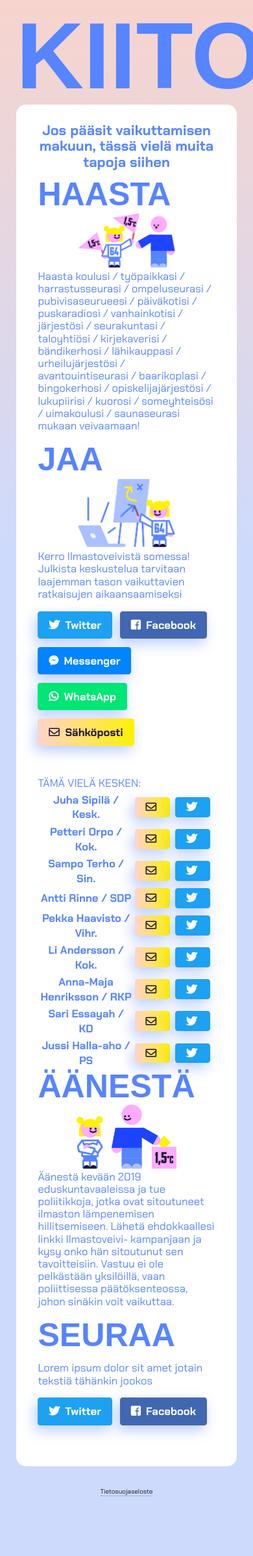
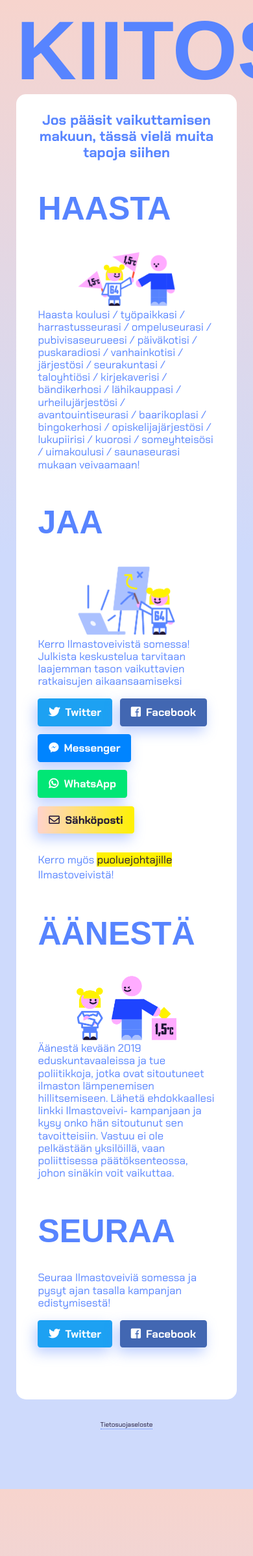
Before and after one commit to ilmastoveivi/ilmastoveivi.github.io, a Jekyll site: the page built from kiitos.md, in a window 390 px wide. Shown: the whole page at 65% size. Built offline with Jekyll 4.4.1, drawn with Linux system fonts in a browser that asks for light colours; nearby versions of some CDN libraries; some web fonts are replaced; after the commit the page ends 2292 px from its top, so only the background shows below that.

Commit message:
Finalisointia
- logo päivitetty
- poliitikkojako toimii nyt dynaamisesti
- sharekuva paikoillaan
- fonttikokoja ja whitespacea tuunattu
- yms

```diff
--- a/_config.yml
+++ b/_config.yml
@@ -1,8 +1,8 @@
 # Site settings
 
-title: Ilmastoveivi
+title: Ilmastoveivi 2019
 desc: Ilmastoveivillä kampeamme Suomen ilmastoasioiden kansainväliseen kärkeen. Kiekko on jo liikkeellä, ratkaisun paikka on nyt.
-image: https://ilmastoveivi2019.fi/img/todo.png
+image: https://www.ilmastoveivi2019.fi/share.png
 twitter: todo
 facebook: todo
 slogan: Ollaan me ihmeitä ennenkin tehty
@@ -10,7 +10,7 @@ share-title: Ollaan me ihmeitä ennenkin tehty
 share-text: Ilmastoveivillä kampeamme Suomen ilmastoasioiden kansainväliseen kärkeen. Kiekko on jo liikkeellä, ratkaisun paikka on nyt. http://ilmastoveivi2019.fi
 share-url: https://ilmastoveivi2019.fi
 ga: UA-129569534-1
-typeform-url: https://ilmastoveivi.typeform.com/to/i8v9Ap
+typeform-url: https://ilmastoveivi.typeform.com/to/WpWzgl
 redirect-url: https://ilmastoveivi2019.fi/kiitos.html
 
 
--- a/_data/politicians-fi.yml
+++ b/_data/politicians-fi.yml
@@ -24,7 +24,7 @@
   twitter: haavisto
 
 - name: Li Andersson
-  party: Kok.
+  party: Vas.
   email: li.andersson@eduskunta.fi
   twitter: liandersson
 
--- a/_layouts/default.html
+++ b/_layouts/default.html
@@ -2,7 +2,7 @@
 
         <h1 class="logo">
             <img class="bg" src="img/ice.png" alt="" />
-            <img class="front animated zoomIn" src="img/logo.png" alt="{{site.title}}" />
+            <img class="front animated zoomIn" src="img/logov2.png" alt="{{site.title}}" />
           </h1>
 
         <div class="animated jackInTheBox" style="position:relative; z-index:1000;"><h1 class="slogan">{{site.slogan}}</h1></div>
--- a/_layouts/thanks.html
+++ b/_layouts/thanks.html
@@ -26,8 +26,11 @@
                   <a href="https://api.whatsapp.com/send?text={{site.share-text | uri_escape}}" target="_blank" class="button small whatsapp"><i class="fab fa-whatsapp"></i> WhatsApp</a>
                   <a href="mailto:?subject={{site.share-title | uri_escape}}&body={{site.share-text | uri_escape}}" class="button small email"><i class="far fa-envelope"></i> Sähköposti</a>
               </div>
+              </div>
 
-              TÄMÄ VIELÄ KESKEN:
+              <p>Kerro myös <a href="#politicians" class="toggle">puoluejohtajille</a> Ilmastoveivistä!</p>
+
+              <div class="toggle-content" id="politicians" >
               <table>
                 {% for politician in site.data.politicians-fi %}
                   <tr>
@@ -41,8 +44,84 @@
                   </tr>
                 {% endfor %}
               </table>
+              </div>
+              <script>
 
-            </div>
+                // Show an element
+                var show = function (elem) {
+
+                	// Get the natural height of the element
+                	var getHeight = function () {
+                		elem.style.display = 'block'; // Make it visible
+                		var height = elem.scrollHeight + 'px'; // Get it's height
+                		elem.style.display = ''; //  Hide it again
+                		return height;
+                	};
+
+                	var height = getHeight(); // Get the natural height
+                	elem.classList.add('is-visible'); // Make the element visible
+                	elem.style.height = height; // Update the max-height
+
+                	// Once the transition is complete, remove the inline max-height so the content can scale responsively
+                	window.setTimeout(function () {
+                		elem.style.height = '';
+                	}, 350);
+
+                };
+
+                // Hide an element
+                var hide = function (elem) {
+
+                	// Give the element a height to change from
+                	elem.style.height = elem.scrollHeight + 'px';
+
+                	// Set the height back to 0
+                	window.setTimeout(function () {
+                		elem.style.height = '0';
+                	}, 1);
+
+                	// When the transition is complete, hide it
+                	window.setTimeout(function () {
+                		elem.classList.remove('is-visible');
+                	}, 350);
+
+                };
+
+                // Toggle element visibility
+                var toggle = function (elem, timing) {
+
+                	// If the element is visible, hide it
+                	if (elem.classList.contains('is-visible')) {
+                		hide(elem);
+                		return;
+                	}
+
+                	// Otherwise, show it
+                	show(elem);
+
+                };
+
+                // Listen for click events
+                document.addEventListener('click', function (event) {
+
+                	// Make sure clicked element is our toggle
+                	if (!event.target.classList.contains('toggle')) return;
+
+                	// Prevent default link behavior
+                	event.preventDefault();
+
+                	// Get the content
+                	var content = document.querySelector(event.target.hash);
+                	if (!content) return;
+
+                	// Toggle the content
+                	toggle(content);
+
+                }, false);
+
+              </script>
+
+
 
             <div class="subsection clearfix">
               <h2>{{page.title3}}</h2>
@@ -50,7 +129,7 @@
               <p>{{page.text3}}</p>
             </div>
 
-            <div class="subsection clearfix">
+            <div class="subsection clearfix full-width">
               <h2>{{page.title4}}</h2>
               <p>{{page.text4}}</p>
               <div class="buttons">
--- a/_sass/main.scss
+++ b/_sass/main.scss
@@ -33,7 +33,7 @@ $line-height-tighter: 1.15;
    ========================================================================== */
 
 html {
-    font-size: calc(0.8em + 1vw);
+    font-size: calc(0.7em + 1vw);
     line-height: $line-height-normal;
 }
 
@@ -155,12 +155,6 @@ h1, h2, h3, h4 {
   color: $color-heading;
 }
 
-#basic h1 {
-  text-transform: uppercase;
-  font-size: 4em;
-  text-align: center;
-}
-
 h1.logo {
     margin: 0;
     margin-top: 1em;
@@ -190,7 +184,7 @@ h1.slogan {
 
 h1.thanks {
   text-transform: uppercase;
-  font-size: 37vw; //to make it about the width of the <section> below
+  font-size: 33vw; //to make it about the width of the <section> below
   line-height: 1;
   text-align: center;
   margin: 0;
@@ -201,7 +195,7 @@ h1.thanks {
 h2 {
     text-align: center;
     font-size: 3em;
-    margin: 0;
+    margin: 0.75em 0;
     text-transform: uppercase;
     line-height: 1;
 }
@@ -217,9 +211,21 @@ p {
   font-weight: $body-weight;
 }
 
-#basic p {
-  font-size: 0.9em;
-  line-height: $line-height-tighter;
+#basic {
+  h1 {
+    text-transform: uppercase;
+    font-size: 4em;
+    text-align: center;
+    line-height: 1;
+    overflow-wrap: break-word;
+  }
+  h2 {
+    font-size: 2em;
+  }
+  p, ul {
+    font-size: 0.8em;
+    line-height: $line-height-tighter;
+  }
 }
 
 .shaded {
@@ -268,6 +274,7 @@ p {
 }
 
 #thanks {
+  padding-bottom: 4em;
   .subsection {
     h2 {
       text-align: left;
@@ -283,26 +290,40 @@ p {
     img {
         width: 100%;
     }
+    &.full-width {
+      p {
+        width: 100%;
+      }
+    }
   }
+
 }
 
-#share {
-    text-align: center;
-}
 
-#share table {
+#politicians table {
     margin: 0 auto;
     margin-top: 1em;
 }
 
-#share table td, #share table th {
+#politicians td, #politicians th {
   padding: 0.25em 0;
-  border-bottom: 1px solid #888;
 }
 
-#share table th {
+#politicians th {
     text-align: left;
     padding-right: 1em;
+}
+
+.toggle-content {
+	display: none;
+	height: 0;
+	overflow: hidden;
+	transition: height 350ms ease-in-out;
+}
+
+.toggle-content.is-visible {
+	display: block;
+	height: auto;
 }
 
 
@@ -321,6 +342,17 @@ button,
     margin: 0 auto;
     margin-top: 1.5em;
     margin-bottom: 1.5em;
+    cursor: pointer;
+    transition: all .3s ease-in-out;
+    &:hover {
+      transform: scale(1.1);
+      box-shadow: -4px 8px 40px rgba($color-text, 0.6);
+    }
+    &:active, &:focus {
+      background: $color-accent1;
+      outline: none;
+      transform: scale(1.07);
+    }
 }
 
 #sign-button {
@@ -387,7 +419,7 @@ button i,
 
 .buttons {
     margin-top: 1em;
-    margin-bottom: 2em;
+    margin-bottom: 0;
 }
 
 footer {
@@ -505,11 +537,6 @@ footer {
    Media Queries for Responsive Design.
    ========================================================================== */
 
-@media only screen and (max-width: 1030px) {
-  html {
-      font-size: calc(0.6em + 1vw); //smaller base size for fonts
-  }
-}
 
 @media only screen and (max-width: 780px) {
   article {
@@ -564,29 +591,6 @@ footer {
     width: 60%;
     margin: 0 auto;
   }
-
-}
-
-@media only screen and (max-width: 440px) {
-  h1.logo .front {
-    margin-top: -67%;
-  }
-  #act div p {
-    font-size: 0.7em;
-  }
-
-}
-
-@media only screen and (max-width: 380px) {
-  section {
-    padding: 1em 1.5em;
-  }
-  h1.slogan {
-    font-size: 2.5em;
-  }
-}
-
-@media only screen and (max-width: 319px) {
   #act {
     padding: 1em 1.5em;
     div {
@@ -604,6 +608,20 @@ footer {
   }
 }
 
+@media only screen and (max-width: 440px) {
+  h1.logo .front {
+    margin-top: -67%;
+  }
+}
+
+@media only screen and (max-width: 380px) {
+  section {
+    padding: 1em 1.5em;
+  }
+  h1.slogan {
+    font-size: 2.5em;
+  }
+}
 
 @media print,
 (-webkit-min-device-pixel-ratio: 1.25),
--- a/browserconfig.xml
+++ b/browserconfig.xml
@@ -5,7 +5,6 @@
         <tile>
             <square70x70logo src="tile.png"/>
             <square150x150logo src="tile.png"/>
-            <wide310x150logo src="tile-wide.png"/>
             <square310x310logo src="tile.png"/>
         </tile>
     </msapplication>
--- a/kiitos.md
+++ b/kiitos.md
@@ -9,7 +9,7 @@ text2: Kerro Ilmastoveivistä somessa! Julkista keskustelua tarvitaan laajemman
 title3: Äänestä
 text3: Äänestä kevään 2019 eduskuntavaaleissa ja tue poliitikkoja, jotka ovat sitoutuneet ilmaston lämpenemisen hillitsemiseen. Lähetä ehdokkaallesi linkki Ilmastoveivi- kampanjaan ja kysy onko hän sitoutunut sen tavoitteisiin. Vastuu ei ole pelkästään yksilöillä, vaan poliittisessa päätöksenteossa, johon sinäkin voit vaikuttaa.
 title4: Seuraa
-text4: Lorem ipsum dolor sit amet jotain tekstiä tähänkin jookos
+text4: Seuraa Ilmastoveiviä somessa ja pysyt ajan tasalla kampanjan edistymisestä!
 
 
 ---
```
Also changed, not shown: favicon.ico, iilmastoveivi2019favicon_vkJ_icon.ico (deleted), img/logo.png (deleted), img/logov2.png (added), share.png (added).
